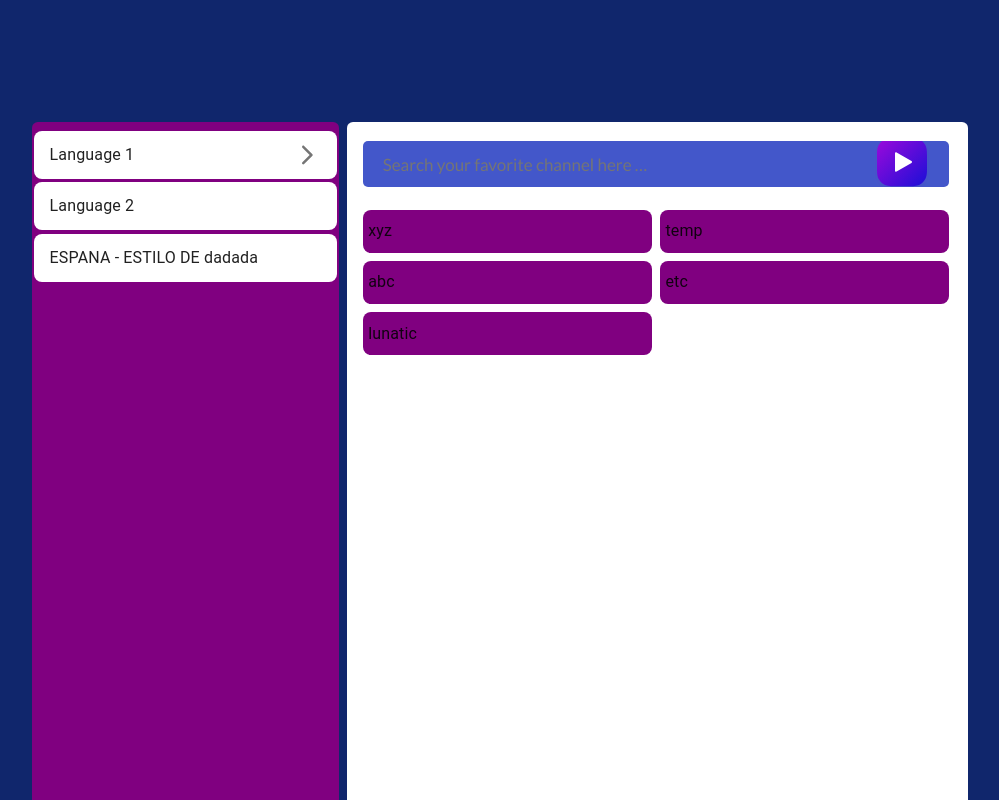
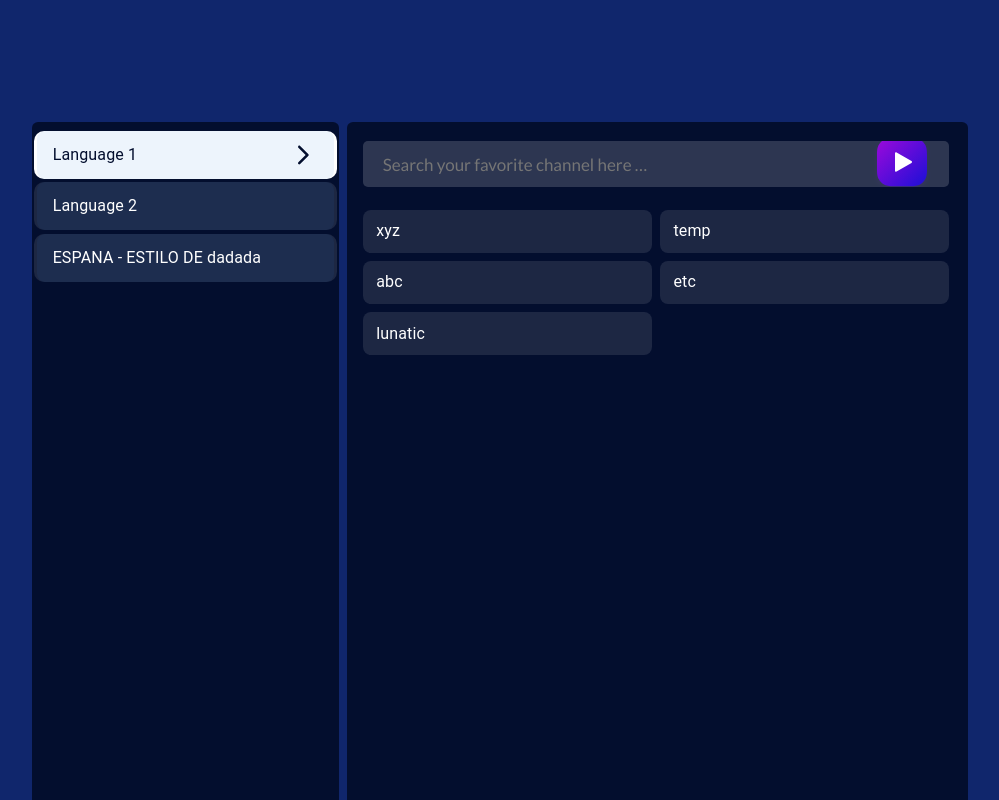
Before and after one commit to Arsalanbashir831/MTV, a React (Create React App) app in the folder my-app/: page / in a window 1280 px wide. Shown: the part 1400-2200 px from the top of the page, without its empty margins (140-1139 px from the left). Built offline with nearby package versions, Linux system fonts and the light colour scheme; a web font is replaced by a local one.

Commit message:
Added Proper theme

```diff
--- a/my-app/src/Data/ChannelNames.js
+++ b/my-app/src/Data/ChannelNames.js
@@ -7,6 +7,33 @@ export const ChannelNames = [
         "etc"
     ],
     [
+        "NrbKaRZuKHSzPMGRkUPC",
+        "WNKWUrMJdxVMCJUVpaej",
+        "CoMEHOdjKpqPDatUxPoH",
+        "zuJbXbNsGAUucBSxRGcO",
+        "seYNoerXhwdTQVjqNFyz",
+        "ldysJvCVlykPyLhmklIn",
+        "PAwXsalANnvKFuphdpjh",
+        "gppzjTPRiRWgsMGezWOI",
+        "XUzMcKPVompViZSPEZvD",
+        "NrbKaRZuKHSzPMGRkUPC",
+        "WNKWUrMJdxVMCJUVpaej",
+        "CoMEHOdjKpqPDatUxPoH",
+        "zuJbXbNsGAUucBSxRGcO",
+        "seYNoerXhwdTQVjqNFyz",
+        "ldysJvCVlykPyLhmklIn",
+        "PAwXsalANnvKFuphdpjh",
+        "gppzjTPRiRWgsMGezWOI",
+        "XUzMcKPVompViZSPEZvD",
+        "NrbKaRZuKHSzPMGRkUPC",
+        "WNKWUrMJdxVMCJUVpaej",
+        "CoMEHOdjKpqPDatUxPoH",
+        "zuJbXbNsGAUucBSxRGcO",
+        "seYNoerXhwdTQVjqNFyz",
+        "ldysJvCVlykPyLhmklIn",
+        "PAwXsalANnvKFuphdpjh",
+        "gppzjTPRiRWgsMGezWOI",
+        "XUzMcKPVompViZSPEZvD",
         "NrbKaRZuKHSzPMGRkUPC",
         "WNKWUrMJdxVMCJUVpaej",
         "CoMEHOdjKpqPDatUxPoH",
--- a/my-app/src/components/ChannelsGrid.css
+++ b/my-app/src/components/ChannelsGrid.css
@@ -8,19 +8,32 @@
 }
 
 .divSelected{
-    background-color: blue;
+    background-color: white;
     width: 100%;
     border-radius: 10px;
+    color: purple;
+    padding-left: 1%;
+    padding-right: 1%;
 }
 
 .divUnselected{
     width: 100%;
+    border-radius: 10px;
+
+}
+
+.divUnselectedColored{
+    width: 100%;
+    background-color: hsla(0,0%,100%,.1);
+    border-radius: 10px;
+    padding-left: 1%;
+    padding-right: 1%;
 }
 
  .ccc_searchBar {
     padding: 11px 59px 10px 20px;
     border-radius: 5px;
-    background-color: rgba(50, 72, 197, 0.912);
+    background-color: hsla(0,0%,100%,.17);;
     font-size: 17px;
 
     overflow: hidden;
@@ -39,6 +52,7 @@
     transition-duration: .3s;
     transition-timing-function: ease;
     transition-property: transform,opacity,background-color,color;
+    color: white;
 
 }
 
--- a/my-app/src/components/ChannelsGrid.jsx
+++ b/my-app/src/components/ChannelsGrid.jsx
@@ -15,6 +15,8 @@ import './ChannelsGrid.css'
 import { ChannelNames } from './../Data/ChannelNames'
 const ChannelsGrid = () => {
 
+    const blurredColor = 'hsla(0,0%,100%,.1)'
+    const backgroundColor = getComputedStyle(document.documentElement).getPropertyValue('--components-dark-theme')
     const [selectedIndex, setSelectedIndex] = React.useState(0);
     const [firstHalfArray, setFirstHalfArray] = React.useState([...ChannelNames[0]].splice(0, Math.ceil(ChannelNames[0].length / 2)))
     const [secondHalfArray, setSecondHalfArray] = React.useState([...ChannelNames[0]].splice(Math.ceil(ChannelNames[0].length / 2)))
@@ -22,6 +24,22 @@ const ChannelsGrid = () => {
         setSelectedIndex(index);
         setFirstHalfArray([...ChannelNames[index]].splice(0, Math.ceil(ChannelNames[index].length / 2)))
         setSecondHalfArray([...ChannelNames[index]].splice(Math.ceil(ChannelNames[index].length / 2)))
+    }
+
+    const searchResults = () => {
+        let searchQuery = document.querySelector('input').value
+        let results = []
+        for (let index = 0; index < ChannelNames.length; index++) {
+            const tempChannel = ChannelNames[index];
+            for (let i = 0; i < tempChannel.length; i++) {
+                const result = tempChannel[i];
+                if (result.includes(searchQuery)) {
+                    results.push(result);
+                }
+            }
+        }
+        setFirstHalfArray(results.splice(0, Math.ceil(results.length / 2)));
+        setSecondHalfArray(results.splice(Math.ceil(results.length / 2)));
     }
     return (
         <div class="ccc_column ccc_countryList">
@@ -31,7 +49,7 @@ const ChannelsGrid = () => {
                         <Grid container spacing={1}>
                             <Grid item xs={6} md={4}>
                                 <div
-                                    style={{ background: 'purple', minHeight: '806px', maxHeight: '806px', overflow: 'auto', borderRadius: 6 }}>
+                                    style={{ background: backgroundColor, minHeight: '806px', maxHeight: '806px', overflow: 'auto', borderRadius: 6, padding:'2.5px 5px 0;' }}>
                                     <List>
                                         {Languages.map((element, index) => {
                                             console.log(element);
@@ -40,16 +58,19 @@ const ChannelsGrid = () => {
 
                                             return (
 
-                                                <ListItem onClick={() => { handleChange(index) }} key={index} id={index} disablePadding sx={{ padding: 0.2 }} >
-                                                    <div className={selectedIndex === index ? 'divSelected' : 'divUnselected'}>
-                                                        <ListItemButton sx={{ background: 'white', borderRadius: 2 }}>
-                                                            <ListItemText style={{ whiteSpace: 'nowrap' }} primary={temp} />
+                                                <ListItem sx={{ backgroundColor: blurredColor }} onClick={() => { handleChange(index) }} key={index} id={index} disablePadding sx={{ padding: 0.2 }} >
+                                                    <div className={selectedIndex === index ? 'divSelected' : 'divUnselectedColored'}>
+                                                        <ListItemButton sx={{ paddingLeft: 1, paddingRight: 1 }} selected={selectedIndex === index ? 'true' : 'false'} sx={{ color: 'white', borderRadius: 2 }}>
+
                                                             {selectedIndex === index ?
-                                                                <ListItemIcon style={{ paddingLeft: '11%' }} >
-                                                                    <ArrowForwardIosRoundedIcon />
-                                                                </ListItemIcon>
+                                                                <>
+                                                                    <ListItemText style={{ whiteSpace: 'nowrap', color: backgroundColor }} primary={temp} />
+                                                                    <ListItemIcon style={{ paddingLeft: '11%' }} >
+                                                                        <ArrowForwardIosRoundedIcon style={{ color: backgroundColor }} />
+                                                                    </ListItemIcon>
+                                                                </>
                                                                 :
-                                                                ''
+                                                                <ListItemText style={{ whiteSpace: 'nowrap', color: 'white' }} primary={temp} />
                                                             }
                                                         </ListItemButton>
                                                     </div>
@@ -64,10 +85,10 @@ const ChannelsGrid = () => {
                                 </div>
                             </Grid>
                             <Grid item xs={6} md={8}>
-                                <div style={{ background: '#fff', minHeight: '806px', maxHeight: '806px', overflow: 'auto', borderRadius: 6 }}>
+                                <div style={{ background: backgroundColor, minHeight: '806px', maxHeight: '806px', overflow: 'auto', borderRadius: 6 }}>
                                     <div class="ccc_column ccc_channelList">
                                         <div class="ccc_searchBar">
-                                            <input type="text" name="searchbar" placeholder="Search your favorite channel here …" />
+                                            <input onInput={searchResults} type="text" name="searchbar" placeholder="Search your favorite channel here …" />
                                         </div>
 
                                         <Box sx={{ flexGrow: 1 }}>
@@ -77,8 +98,8 @@ const ChannelsGrid = () => {
                                                         <List disablePadding >
                                                             {firstHalfArray.map((element, index) => {
                                                                 return (
-                                                                    <ListItem key={index} disablePadding sx={{ background: 'purple', borderRadius: 2, padding: 0.7, marginTop: 1 }}>
-                                                                        <ListItemText primary={element} />
+                                                                    <ListItem key={index} disablePadding sx={{ background: 'hsla(0,0%,100%,.1)', borderRadius: 2, padding: 0.7, marginTop: 1 }}>
+                                                                        <ListItemText sx={{ color: 'white', paddingLeft: 1 }} primary={element} />
                                                                     </ListItem>
                                                                 )
                                                             })}
@@ -91,8 +112,8 @@ const ChannelsGrid = () => {
                                                     <List disablePadding >
                                                         {secondHalfArray.map((element, index) => {
                                                             return (
-                                                                <ListItem key={index} disablePadding sx={{ background: 'purple', borderRadius: 2, padding: 0.7, marginTop: 1 }}>
-                                                                    <ListItemText primary={element} />
+                                                                <ListItem key={index} disablePadding sx={{ background: 'hsla(0,0%,100%,.1)', borderRadius: 2, padding: 0.7, marginTop: 1 }}>
+                                                                    <ListItemText sx={{ color: 'white', paddingLeft: 1 }} primary={element} />
                                                                 </ListItem>
                                                             )
                                                         })}
```
